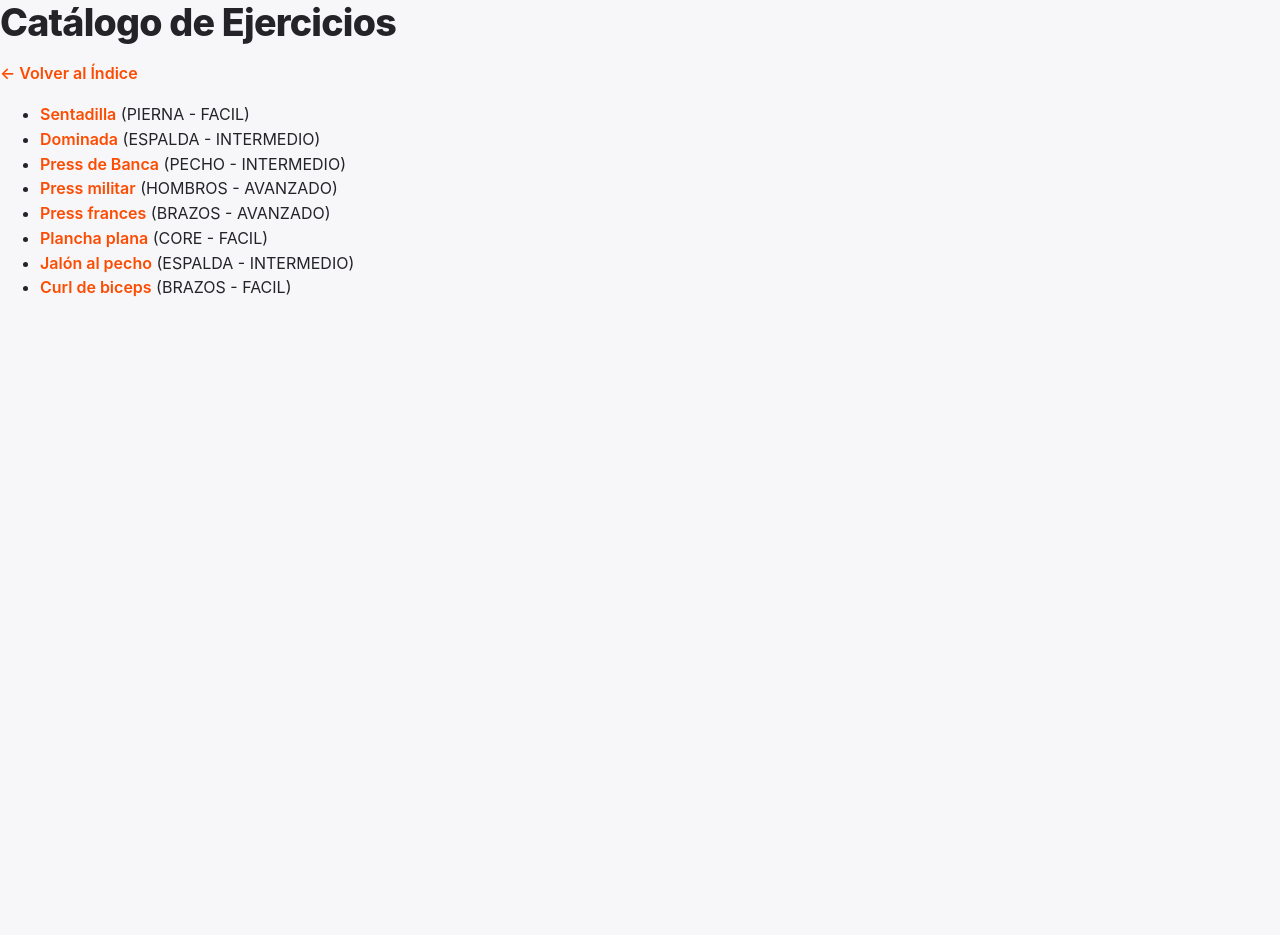
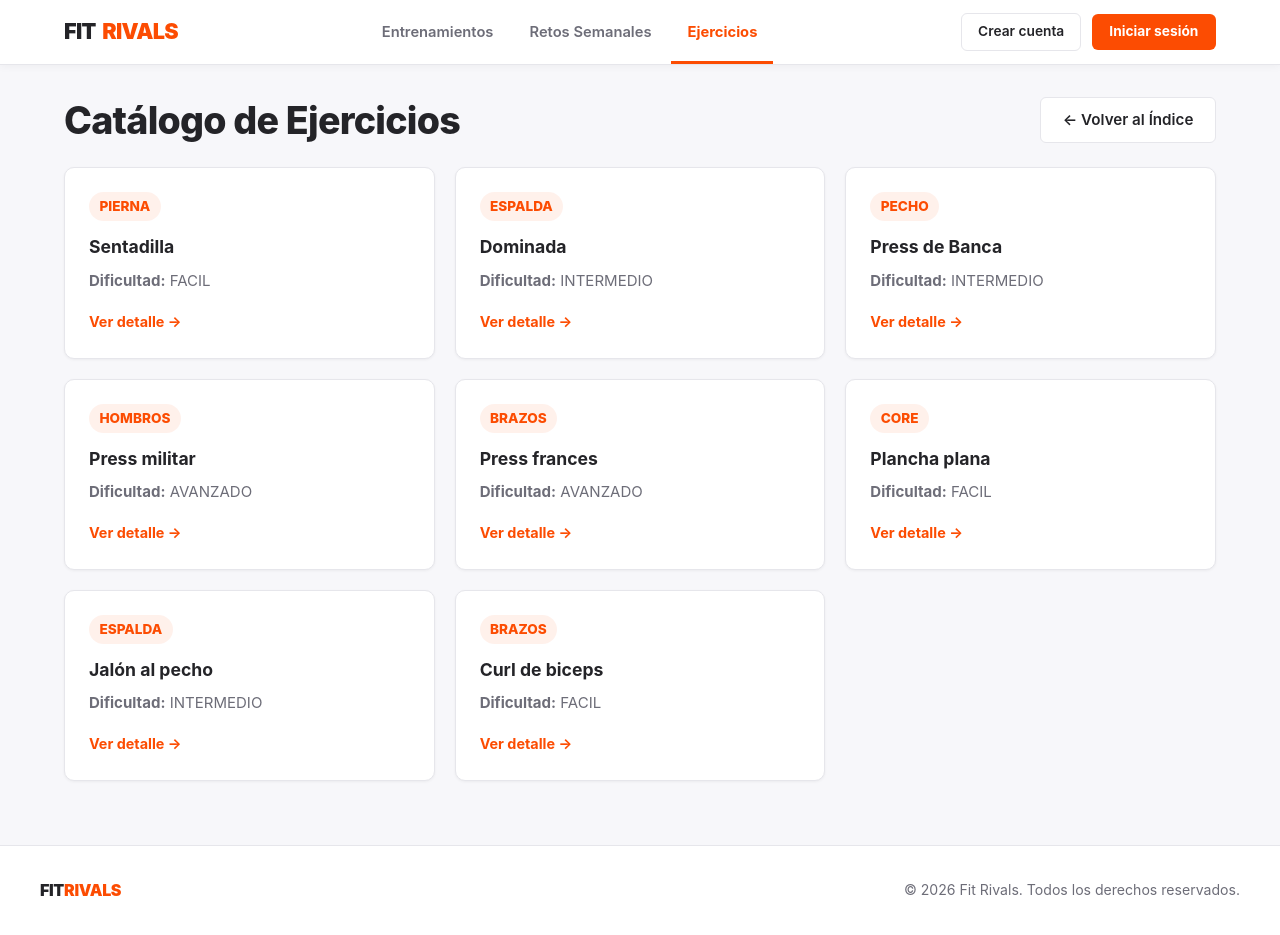
Before and after one commit to EnekoAE/fitrivals, a Django app: page /ejercicios/ in a window 1280 px wide. Before the commit the page ends 297 px from the top, so only its background shows below. Run offline with Django 5.2, Linux system fonts and the light colour scheme; data comes from the database, SQL or seed files in the repository.

Commit message:
poner bien los ejercicios

```diff
--- a/FitrivalsApp/templates/ejercicios/lista.html
+++ b/FitrivalsApp/templates/ejercicios/lista.html
@@ -1,24 +1,29 @@
-{% load static %}
-<!DOCTYPE html>
-<html lang="es">
-<head>
-    <title>Lista de Ejercicios</title>
-    <meta name="viewport" content="width=device-width, initial-scale=1">
-    <link rel="stylesheet" href="{% static 'css/estilos.css' %}">
-    <link rel="stylesheet" href="{% static 'css/header-footer.css' %}">
-</head>
-<body>
-    <h1>Catálogo de Ejercicios</h1>
-    <p><a href="{% url 'index' %}">← Volver al Índice</a></p>
-    <ul>
+{% extends 'base.html' %}
+
+{% block title %}Catálogo de Ejercicios | Fit Rivals{% endblock %}
+
+{% block content %}
+    <div class="section-header">
+        <h1>Catálogo de Ejercicios</h1>
+        <a href="{% url 'index' %}" class="btn-secondary-strava">← Volver al Índice</a>
+    </div>
+
+    <div class="dashboard-grid">
         {% for ejercicio in ejercicios %}
-            <li>
-                <a href="{% url 'detalle_ejercicio' ejercicio.pk %}">{{ ejercicio.nombre }}</a>
-                ({{ ejercicio.grupo_muscular }} - {{ ejercicio.dificultad }})
-            </li>
+            <div class="info-card">
+                <div>
+                    <span class="points-badge">{{ ejercicio.grupo_muscular }}</span>
+                    <h3>{{ ejercicio.nombre }}</h3>
+                    <p><strong>Dificultad:</strong> {{ ejercicio.dificultad }}</p>
+                </div>
+                <a href="{% url 'detalle_ejercicio' ejercicio.pk %}" class="card-link">
+                    Ver detalle →
+                </a>
+            </div>
         {% empty %}
-            <li>No hay ejercicios registrados.</li>
+            <div class="info-card">
+                <p>No hay ejercicios registrados.</p>
+            </div>
         {% endfor %}
-    </ul>
-</body>
-</html>
+    </div>
+{% endblock %}
```
Also changed, not shown: FitrivalsApp/templates/ejercicios/detalle.html (+19 -16 lines).
